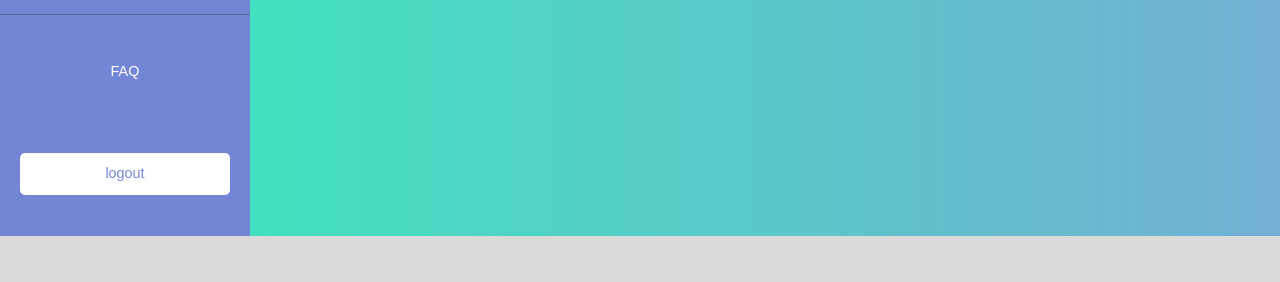
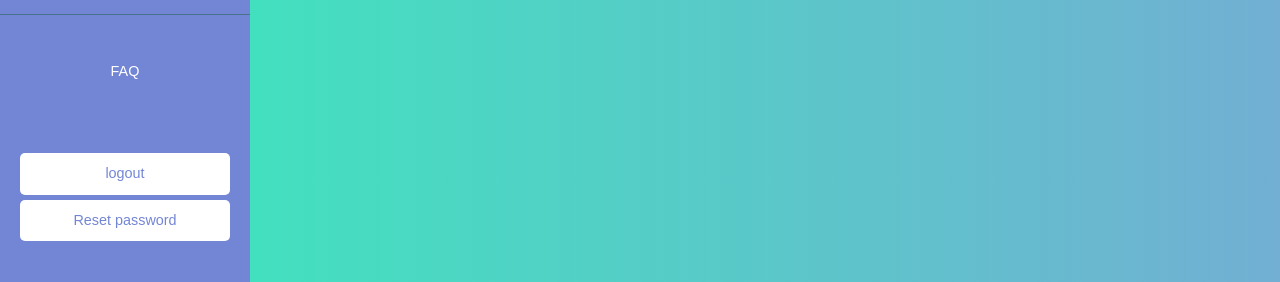
Before and after one commit to arvindkushwah9/Embassy, a Django app: page /faq in a window 1280 px wide. Shown: the part 580-862 px from the top of the page. Before the commit the page ends 816 px from the top, so only its background shows below. Run offline with Django 3.2, Linux system fonts and the light colour scheme; some libraries are stand-ins or nearby versions.

Commit message:
Add link fogot password

```diff
--- a/templates/documents/new.html
+++ b/templates/documents/new.html
@@ -88,6 +88,7 @@
       <ul class="list-unstyled CTAs">
         <li>
           <a href="{% url 'logout' %}" class="download">logout</a>
+          <a href="{% url 'password_reset' %}" class="download">Reset password</a>
         </li>
       </ul>
     </nav>
--- a/templates/email.html
+++ b/templates/email.html
@@ -64,6 +64,7 @@
       <ul class="list-unstyled CTAs">
         <li>
           <a href="{% url 'logout' %}" class="download">logout</a>
+          <a href="{% url 'password_reset' %}" class="download">Reset password</a>
         </li>
       </ul>
     </nav>
--- a/templates/faq.html
+++ b/templates/faq.html
@@ -88,6 +88,7 @@
       <ul class="list-unstyled CTAs">
         <li>
           <a href="{% url 'logout' %}" class="download">logout</a>
+          <a href="{% url 'password_reset' %}" class="download">Reset password</a>
         </li>
       </ul>
     </nav>
--- a/templates/home.html
+++ b/templates/home.html
@@ -54,6 +54,7 @@
         	{% if user.is_authenticated %}
         	  <li >
             <a  href="{% url 'logout' %}" class="download">Logout</a>
+            <a href="{% url 'password_reset' %}" class="download">Reset password</a>
 	          </li>
 
         	{% else %}
--- a/templates/notification.html
+++ b/templates/notification.html
@@ -48,6 +48,7 @@
       <ul class="list-unstyled CTAs">
         <li>
           <a href="{% url 'logout' %}" class="download">Logout</a>
+          <a href="{% url 'password_reset' %}" class="download">Reset password</a>
         </li>
       </ul>
     </nav>
--- a/templates/notifications/index.html
+++ b/templates/notifications/index.html
@@ -48,6 +48,7 @@
       <ul class="list-unstyled CTAs">
         <li>
           <a href="{% url 'logout' %}" class="download">Logout</a>
+          <a href="{% url 'password_reset' %}" class="download">Reset password</a>
         </li>
       </ul>
     </nav>
--- a/templates/notifications/new.html
+++ b/templates/notifications/new.html
@@ -47,6 +47,7 @@
       <ul class="list-unstyled CTAs">
         <li>
           <a href="{% url 'logout' %}" class="download">logout</a>
+          <a href="{% url 'password_reset' %}" class="download">Reset password</a>
         </li>
       </ul>
     </nav>
--- a/templates/passport_apply.html
+++ b/templates/passport_apply.html
@@ -88,6 +88,7 @@
       <ul class="list-unstyled CTAs">
         <li>
           <a href="{% url 'logout' %}" class="download">logout</a>
+          <a href="{% url 'password_reset' %}" class="download">Reset password</a>
         </li>
       </ul>
     </nav>
--- a/templates/passport_renewal.html
+++ b/templates/passport_renewal.html
@@ -73,6 +73,7 @@
       <ul class="list-unstyled CTAs">
         <li>
           <a href="{% url 'logout' %}" class="download">logout</a>
+          <a href="{% url 'password_reset' %}" class="download">Reset password</a>
         </li>
       </ul>
     </nav>
--- a/templates/services.html
+++ b/templates/services.html
@@ -61,6 +61,7 @@
       <ul class="list-unstyled CTAs">
         <li>
           <a href="{% url 'logout' %}" class="download">logout</a>
+          <a href="{% url 'password_reset' %}" class="download">Reset password</a>
         </li>
       </ul>
     </nav>
--- a/templates/tracking.html
+++ b/templates/tracking.html
@@ -67,6 +67,7 @@
       <ul class="list-unstyled CTAs">
         <li>
           <a href="{% url 'logout' %}" class="download">logout</a>
+          <a href="{% url 'password_reset' %}" class="download">Reset password</a>
         </li>
       </ul>
     </nav>
```
